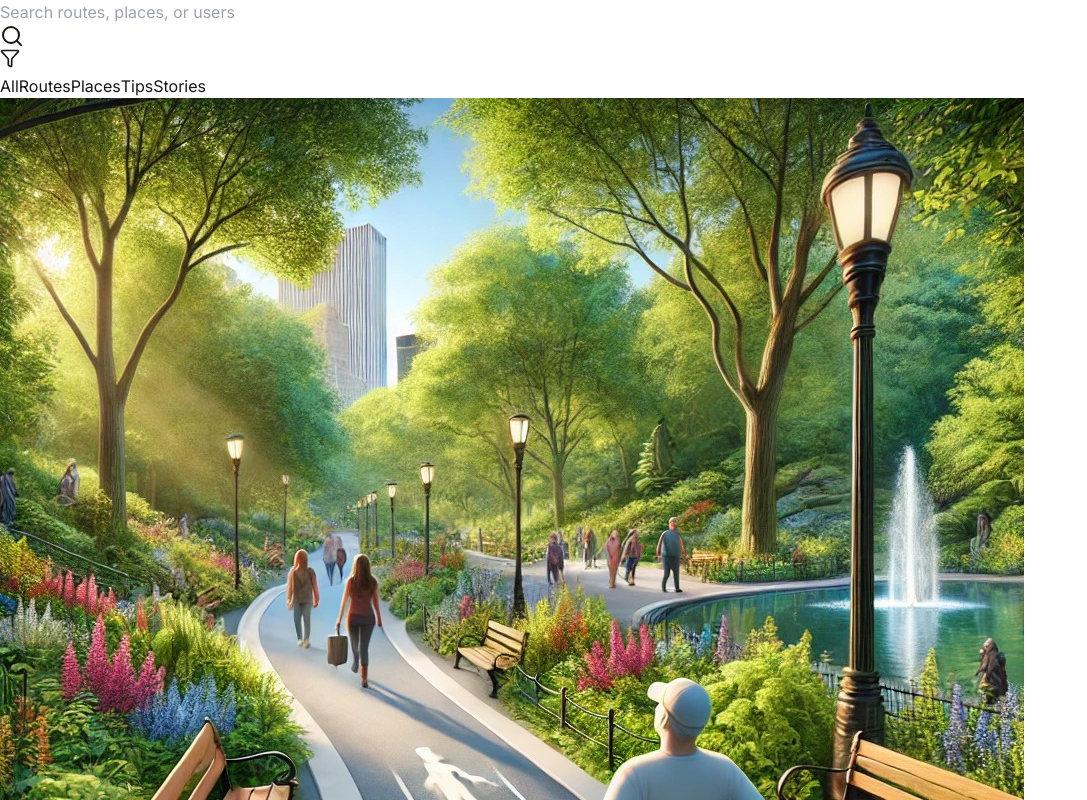
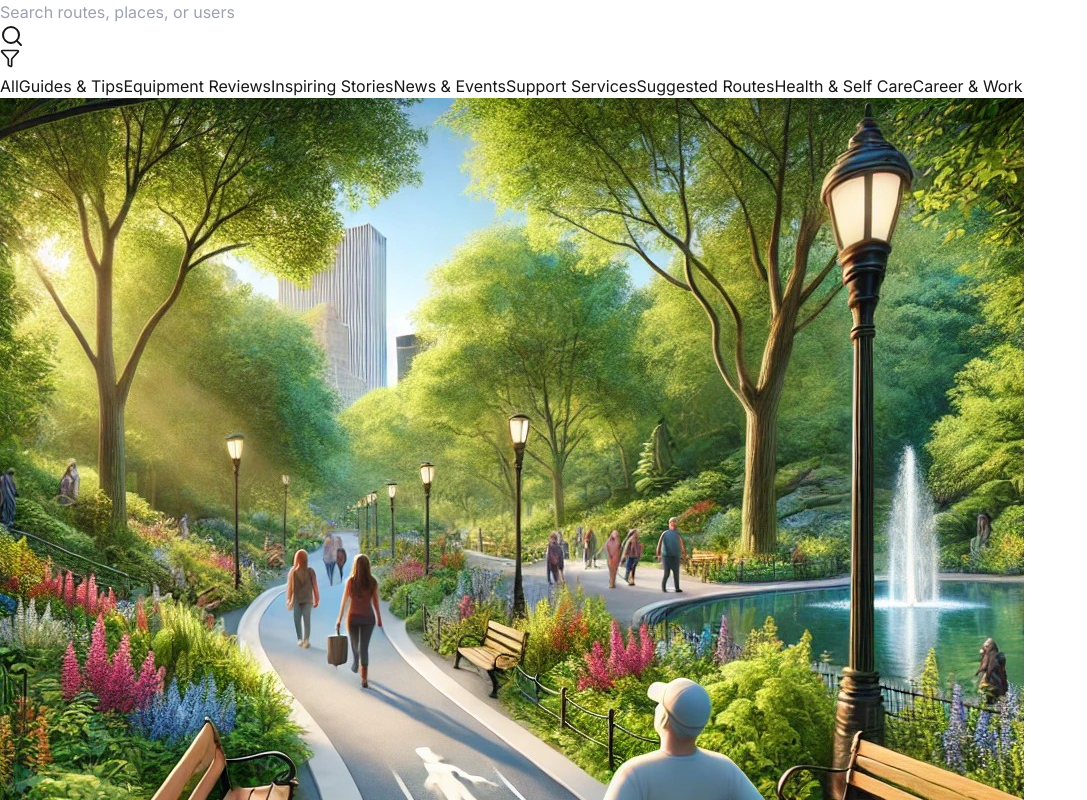
Before and after one commit to gorollth/prototype, a Next.js app: page /community in a window 1280 px wide. Shown: the top 800 px of the page, without its empty margins (0-1087 px from the left). Built offline with nearby package versions, Linux system fonts and the light colour scheme.

Commit message:
Update community cat and acc level button

```diff
--- a/src/components/CategoryTabs.tsx
+++ b/src/components/CategoryTabs.tsx
@@ -1,34 +1,48 @@
-// src/app/community/components/CategoryTabs.tsx
-'use client';
+// Path: src/app/community/components/CategoryTabs.tsx
+"use client";
 
-import { useState } from 'react';
+import { useState } from "react";
 
 const categories = [
-  'All',
-  'Routes',
-  'Places',
-  'Tips',
-  'Stories',
+  "All",
+  "Guides & Tips", // คู่มือและเคล็ดลับ
+  "Equipment Reviews", // รีวิวอุปกรณ์
+  "Inspiring Stories", // เรื่องราวแรงบันดาลใจ
+  "News & Events", // ข่าวสารและกิจกรรม
+  "Support Services", // บริการให้ความช่วยเหลือ
+  "Suggested Routes", // แผนเดินทางแนะนำ
+  "Health & Self Care", // สุขภาพและการดูแลตัวเอง
+  "Career & Work", // อาชีพและการทำงาน
 ];
 
-export function CategoryTabs({ onSelect }: { onSelect: (category: string) => void }) {
-  const [selected, setSelected] = useState('All');
+export type CategoryType = (typeof categories)[number];
 
-  const handleSelect = (category: string) => {
+export function CategoryTabs({
+  onSelect,
+  initialCategory = "All",
+}: {
+  onSelect: (category: CategoryType) => void;
+  initialCategory?: CategoryType;
+}) {
+  const [selected, setSelected] = useState<CategoryType>(initialCategory);
+
+  const handleSelect = (category: CategoryType) => {
     setSelected(category);
     onSelect(category);
   };
 
   return (
-    <div className="flex gap-2 overflow-x-auto py-2 px-4 bg-white sticky top-0 z-10">
+    <div className="flex gap-2 overflow-x-auto py-2 px-4 bg-white sticky top-0 z-10 scrollbar-hide">
       {categories.map((category) => (
         <button
           key={category}
           onClick={() => handleSelect(category)}
-          className={`px-4 py-1.5 rounded-full text-sm whitespace-nowrap
-            ${selected === category
-              ? 'bg-blue-600 text-white'
-              : 'bg-gray-100 text-gray-600'}`}
+          className={`px-4 py-1.5 rounded-full text-sm whitespace-nowrap transition-colors
+            ${
+              selected === category
+                ? "bg-blue-600 text-white hover:bg-blue-700"
+                : "bg-gray-100 text-gray-600 hover:bg-gray-200"
+            }`}
         >
           {category}
         </button>
@@ -36,3 +50,21 @@ export function CategoryTabs({ onSelect }: { onSelect: (category: string) => voi
     </div>
   );
 }
+
+// Optional: Add helper for filtering content by category
+export function getCategoryDescription(category: CategoryType): string {
+  const descriptions: Record<CategoryType, string> = {
+    All: "All community posts",
+    "Guides & Tips": "Helpful guides and useful tips for accessibility",
+    "Equipment Reviews":
+      "Reviews and recommendations for accessibility equipment",
+    "Inspiring Stories": "Stories and experiences from the community",
+    "News & Events": "Latest news and upcoming accessibility events",
+    "Support Services": "Information about support and assistance services",
+    "Suggested Routes": "Recommended accessible routes and travel plans",
+    "Health & Self Care": "Health tips and self-care guidance",
+    "Career & Work": "Career opportunities and workplace accessibility",
+  };
+
+  return descriptions[category];
+}
--- a/src/components/LocationMarker.tsx
+++ b/src/components/LocationMarker.tsx
@@ -10,11 +10,9 @@ import {
   Trees,
   Accessibility,
   Star,
-  Camera,
   Check,
   X,
   HelpCircle,
-  ChevronDown,
   Image,
 } from "lucide-react";
 import L from "leaflet";
```
Also changed, not shown: src/components/AccessibilityLegend.tsx (+52 -4 lines), src/components/Map.tsx (+1 -23 lines).
